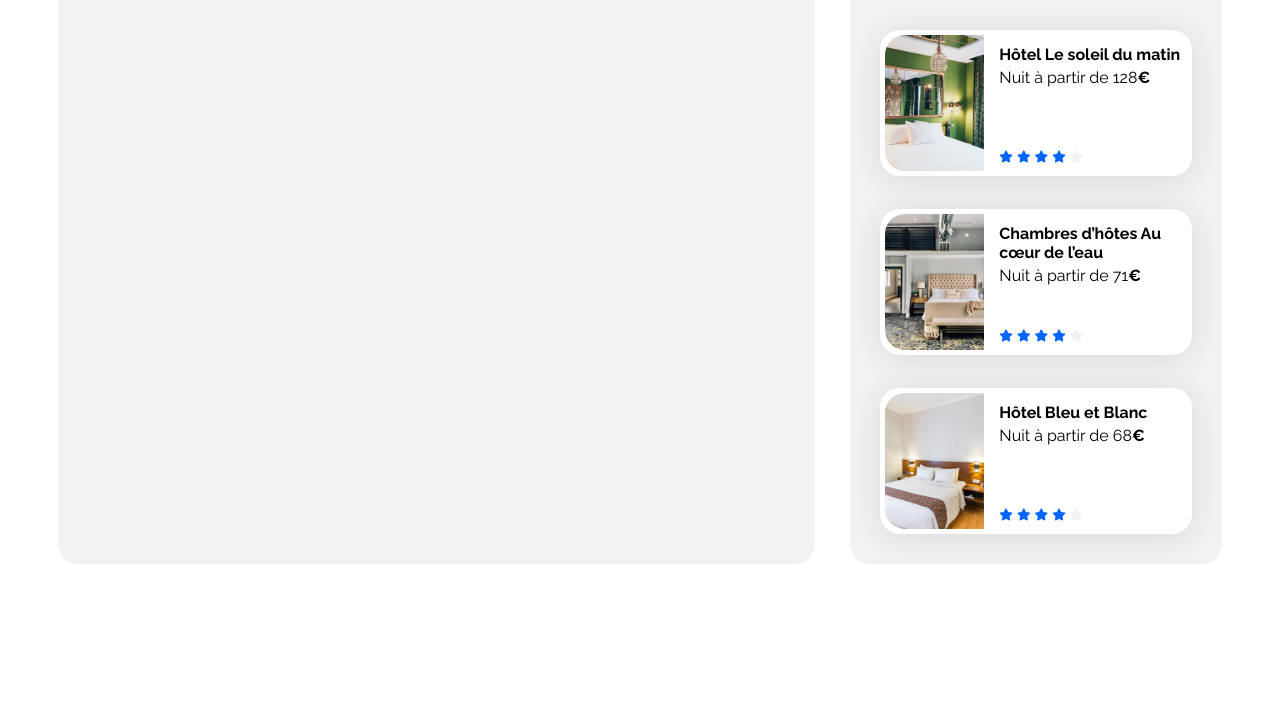
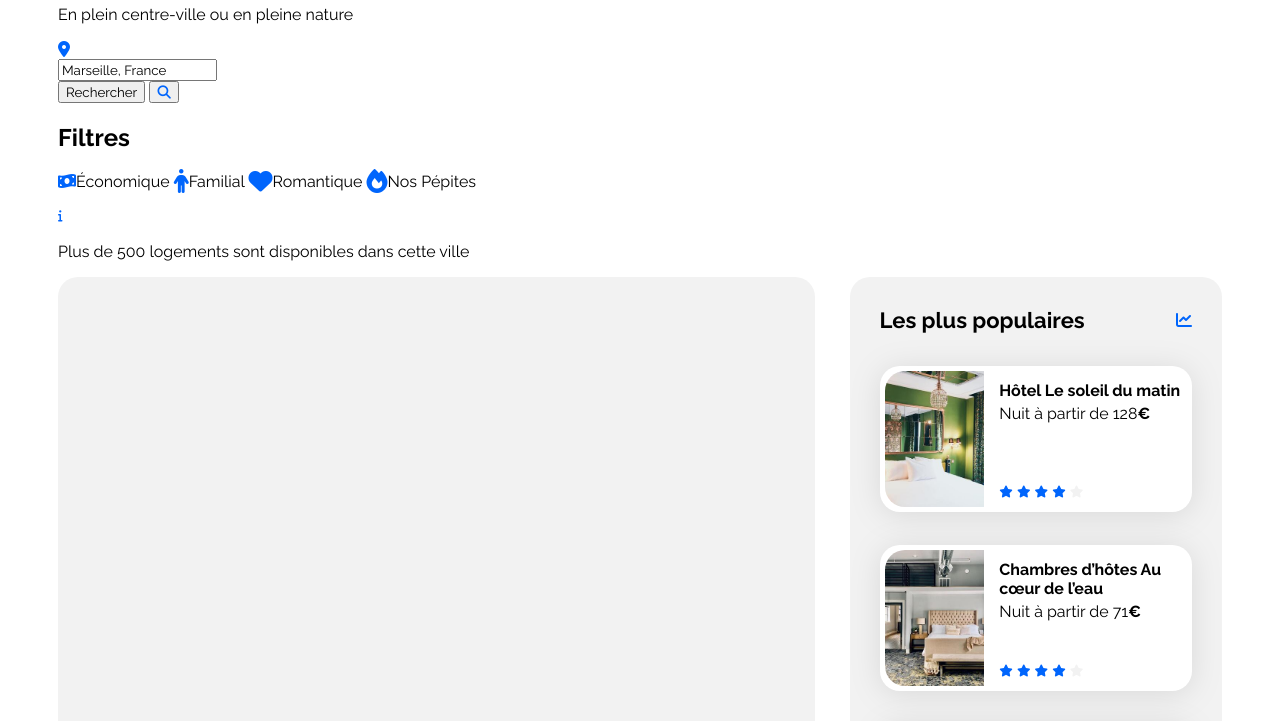
Before and after one commit to VanessaViaud/booki, a plain HTML site: page index.html in a window 1280 px wide. Shown: the part 201-922 px from the top of the page. Before the commit the page ends 800 px from the top, so only its background shows below. Drawn offline with Linux system fonts and the light colour scheme.

Commit message:
feature/add-chercher-hebergements

```diff
--- a/index.html
+++ b/index.html
@@ -30,6 +30,41 @@
             </nav>
         </header>
         <main>
+            <div class="chercher-hebergement">
+                <div class="presentation">
+                    <h1>Trouvez votre hébergement pour des vacances de rêve</h1>
+                    <p>En plein centre-ville ou en pleine nature</p>
+                </div>
+                <div class="formulaire-rechercher">
+                    <form action="#" method="get" class="formulaire">
+                        <div class="icone_formulaire">
+                            <label for="ville"><i class="fa-solid fa-location-dot fa-s"></i></label>
+                        </div>
+                        <div class="champ_formulaire">
+                            <input type="text" name="ville" id="ville" value="Marseille, France">
+                        </div>
+                        <div class="bouton_formulaire">
+                            <button type="submit" class="bouton_formulaire_desktop">Rechercher</button>
+                            <button type="submit" class="bouton_formulaire_mobile"><i class="fa-sharp fa-solid fa-magnifying-glass"></i></button>
+                        </div>
+                    </form>
+                </div>
+                <div class="filtres">
+                    <div class="titre-filtres">
+                        <h2>Filtres</h2>
+                    </div>
+                    <div class="boutons-filtres">
+                        <a class=style-filtres href="#"><i class="fa-sharp fa-solid fa-money-bill-wave"></i>&Eacute;conomique</a>
+                        <a class=style-filtres href="#"><i class="fa-solid fa-person fa-xl"></i>Familial</a>
+                        <a class=style-filtres href="#"><i class="fa-solid fa-heart fa-xl"></i>Romantique</a>
+                        <a class=style-filtres href="#"><i class="fa-solid fa-fire fa-xl"></i>Nos Pépites</a>
+                    </div>
+                </div>
+                <div class="nombre-hebergement">
+                    <p><i class="fa-solid fa-info fa-xs"></i></p>
+                    <p class="nbre-logements">Plus de 500 logements sont disponibles dans cette ville</p>
+                </div>
+            </div>
             <div class="hebergements-and-populaires">
                 <section class="hebergements">
 
```
